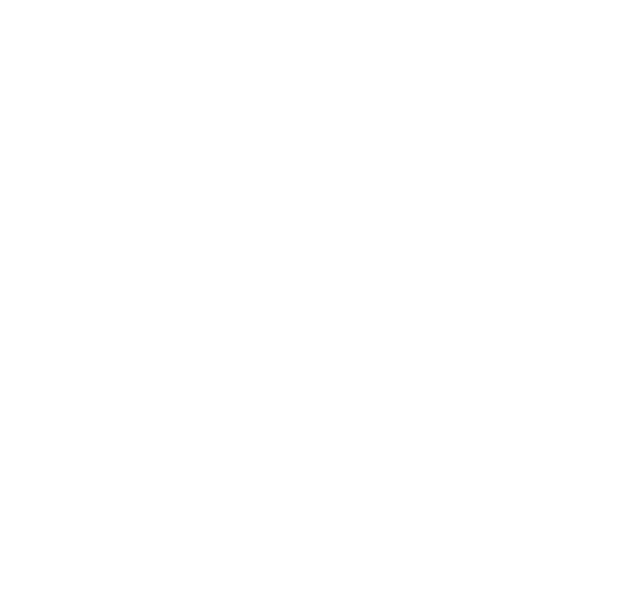
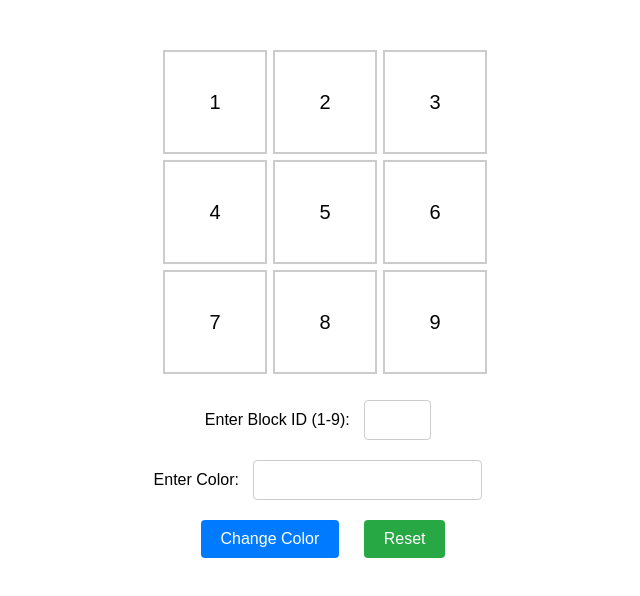
Before and after one commit to acciojob/Replit-Asian-Paints-DachepallySahithi, a website: page main.html in a window 1280 px wide. Shown: the whole page, without its empty margins (317-957 px from the left). Drawn offline with Linux system fonts and the light colour scheme.

Commit message:
created a submission

```diff
--- a/main.html
+++ b/main.html
@@ -7,6 +7,29 @@
 </head>
 
 <body>
+	<div id="grid-container">
+        <div class="grid-item" id="1">1</div>
+        <div class="grid-item" id="2">2</div>
+        <div class="grid-item" id="3">3</div>
+        <div class="grid-item" id="4">4</div>
+        <div class="grid-item" id="5">5</div>
+        <div class="grid-item" id="6">6</div>
+        <div class="grid-item" id="7">7</div>
+        <div class="grid-item" id="8">8</div>
+        <div class="grid-item" id="9">9</div>
+    </div>
+
+	<div>
+        <label for="block_id">Enter Block ID (1-9): </label>
+        <input type="number" id="block_id" min="1" max="9" required>
+    </div>
+    <div>
+        <label for="colour_id">Enter Color: </label>
+        <input type="text" id="colour_id" required>
+    </div>
+
+    <button id="change_button">Change Color</button>
+    <button id="reset">Reset</button>
 	<!-- the entire body must be written by student -->
     <script type="text/javascript" src="./script.js">
 </script>
--- a/script.js
+++ b/script.js
@@ -1 +1,41 @@
 //your JS code here. If required.
+const blockIdInput = document.getElementById('block_id');
+        const colorIdInput = document.getElementById('colour_id');
+        const changeButton = document.getElementById('change_button');
+        const resetButton = document.getElementById('reset');
+        const gridItems = document.querySelectorAll('.grid-item');
+
+        // Event listener for the Change Color button
+        changeButton.addEventListener('click', () => {
+            // Get the block ID and color values
+            const blockId = blockIdInput.value;
+            const color = colorIdInput.value;
+
+            if (blockId && color) {
+                // Reset all grid item colors to transparent
+                gridItems.forEach(item => {
+                    item.style.backgroundColor = 'transparent';
+                });
+
+                // Change the color of the selected block
+                const selectedBlock = document.getElementById(blockId);
+                if (selectedBlock) {
+                    selectedBlock.style.backgroundColor = color;
+                } else {
+                    alert('Invalid Block ID!');
+                }
+            } else {
+                alert('Please enter both Block ID and Color!');
+            }
+        });
+
+        // Event listener for the Reset button
+        resetButton.addEventListener('click', () => {
+            // Reset all grid item colors to transparent
+            gridItems.forEach(item => {
+                item.style.backgroundColor = 'transparent';
+            });
+
+            blockIdInput.value = '';
+            colorIdInput.value = '';
+        });
--- a/styles.css
+++ b/styles.css
@@ -1 +1,53 @@
 /*  your css code here. If applicable */
+body {
+            font-family: Arial, sans-serif;
+            text-align: center;
+            margin-top: 50px;
+        }
+
+        #grid-container {
+            display: grid;
+            grid-template-columns: repeat(3, 100px);
+            grid-template-rows: repeat(3, 100px);
+            gap: 10px;
+            justify-content: center;
+            margin-bottom: 20px;
+        }
+
+        .grid-item {
+            width: 100px;
+            height: 100px;
+            border: 2px solid #ccc;
+            display: flex;
+            align-items: center;
+            justify-content: center;
+            font-size: 20px;
+        }
+
+        input {
+            padding: 10px;
+            font-size: 16px;
+            margin: 10px;
+            border-radius: 4px;
+            border: 1px solid #ccc;
+        }
+
+        button {
+            padding: 10px 20px;
+            font-size: 16px;
+            margin: 10px;
+            border-radius: 4px;
+            cursor: pointer;
+        }
+
+        #change_button {
+            background-color: #007bff;
+            color: white;
+            border: none;
+        }
+
+        #reset {
+            background-color: #28a745;
+            color: white;
+            border: none;
+        }
```
